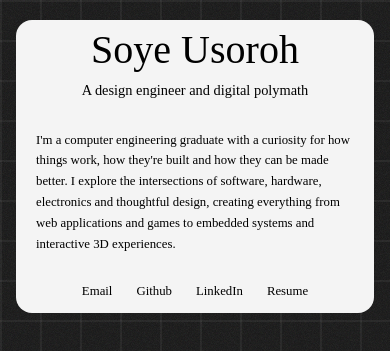
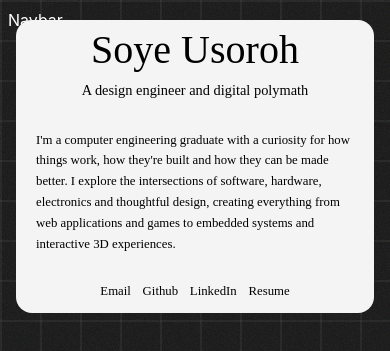
Before and after one commit to soyedotcom/soye.com, a React (Vite) app: page / in a window 390 px wide. Shown: the top 351 px of the page. Built offline with nearby package versions, Linux system fonts and the light colour scheme; a web font is replaced by a local one.

Commit message:
finish profilecard

```diff
--- a/src/App.jsx
+++ b/src/App.jsx
@@ -1,12 +1,14 @@
 import "./App.css";
 import Noise from "./components/Noise.jsx";
 import Grid from "./components/Grid.jsx";
+import NavBar from "./components/NavBar.jsx";
 import ProfileCard from "./components/ProfileCard.jsx";
 
 function App() {
   return (
     <>
       <div className="min-h-screen w-full">
+        <NavBar />
         <Grid />
         <Noise />
 
--- /dev/null
+++ b/src/components/NavBar.jsx
@@ -0,0 +1,11 @@
+const NavBar = () => {
+  return (
+    <>
+      <nav className="fixed z-6 left-0 right-0 top-0 flex flex-row bg-transparent p-2">
+        <p>Navbar</p>
+      </nav>
+    </>
+  );
+};
+
+export default NavBar;
--- a/src/components/ProfileCard.jsx
+++ b/src/components/ProfileCard.jsx
@@ -21,30 +21,30 @@ const ProfileCard = () => {
           </p>
         </article>
 
-        <section className="flex flex-row text-[clamp(0.8rem,1.2vw,1rem)] font-solid font-light justify-center gap-x-6 sm:gap-x-10 mb-3 sm:mb-5 md:mb-7 lg:mb-10">
+        <section className="flex flex-row text-[clamp(0.8rem,1.2vw,1rem)] font-solid font-light justify-center gap-x-[3vw] sm:gap-x-10 mb-3 sm:mb-5 md:mb-7 lg:mb-10">
           <a
-            className="hover:text-blue-800"
+            className="hover:text-red-800"
             target="_blank"
             href="https://mail.google.com/mail/?view=cm&fs=1&to=usorohsoye@gmail.com"
           >
             Email
           </a>
           <a
-            className="hover:text-blue-800"
+            className="hover:text-red-800"
             target="_blank"
             href="https://github.com/soyedotcom"
           >
             Github
           </a>
           <a
-            className="hover:text-blue-800"
+            className="hover:text-red-800"
             target="_blank"
             href="https://www.linkedin.com/in/soye-usoroh"
           >
             LinkedIn
           </a>
           <a
-            className="hover:text-blue-800"
+            className="hover:text-red-800"
             target="_blank"
             rel="noopener"
             href="Soye_Resume.pdf"
```
